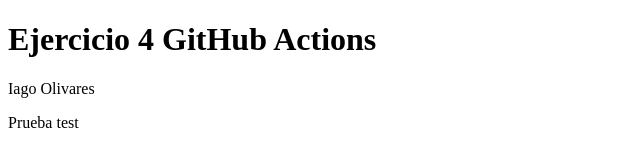
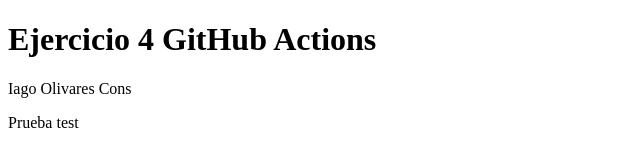
Before and after one commit to IagoOlivares/github-actions, a plain HTML site: page index.html in a window 1280 px wide. Shown: the full height of the page, 0-640 px from the left. Drawn offline with Linux system fonts and the light colour scheme.

Commit message:
nueva prueba test

```diff
--- a/index.html
+++ b/index.html
@@ -9,7 +9,7 @@
 
 <body>
   <h1>Ejercicio 4 GitHub Actions</h1>
-  <p>Iago Olivares</p>
+  <p>Iago Olivares Cons</p>
   <p>Prueba test</p>
 </body>
 
```
